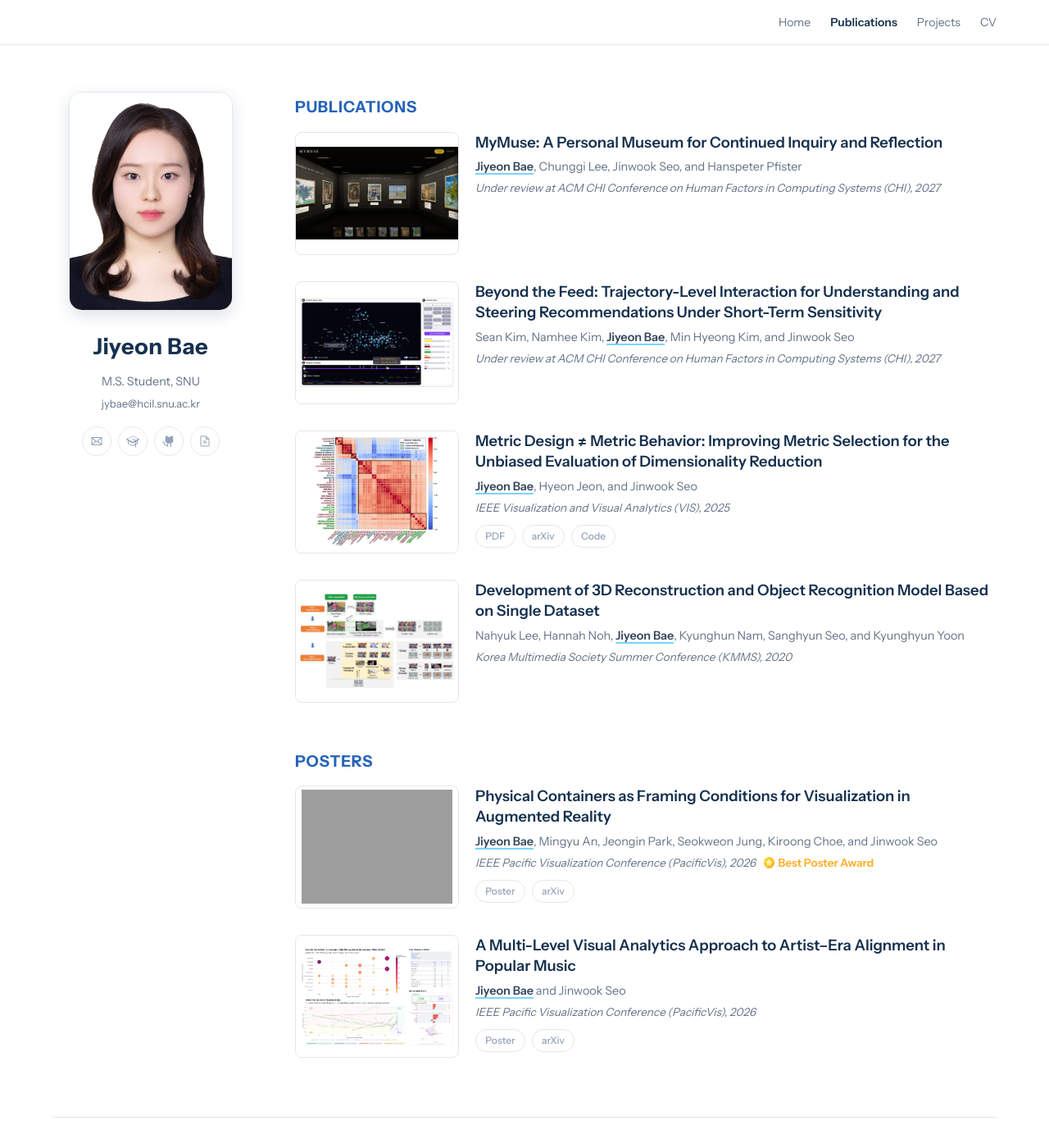
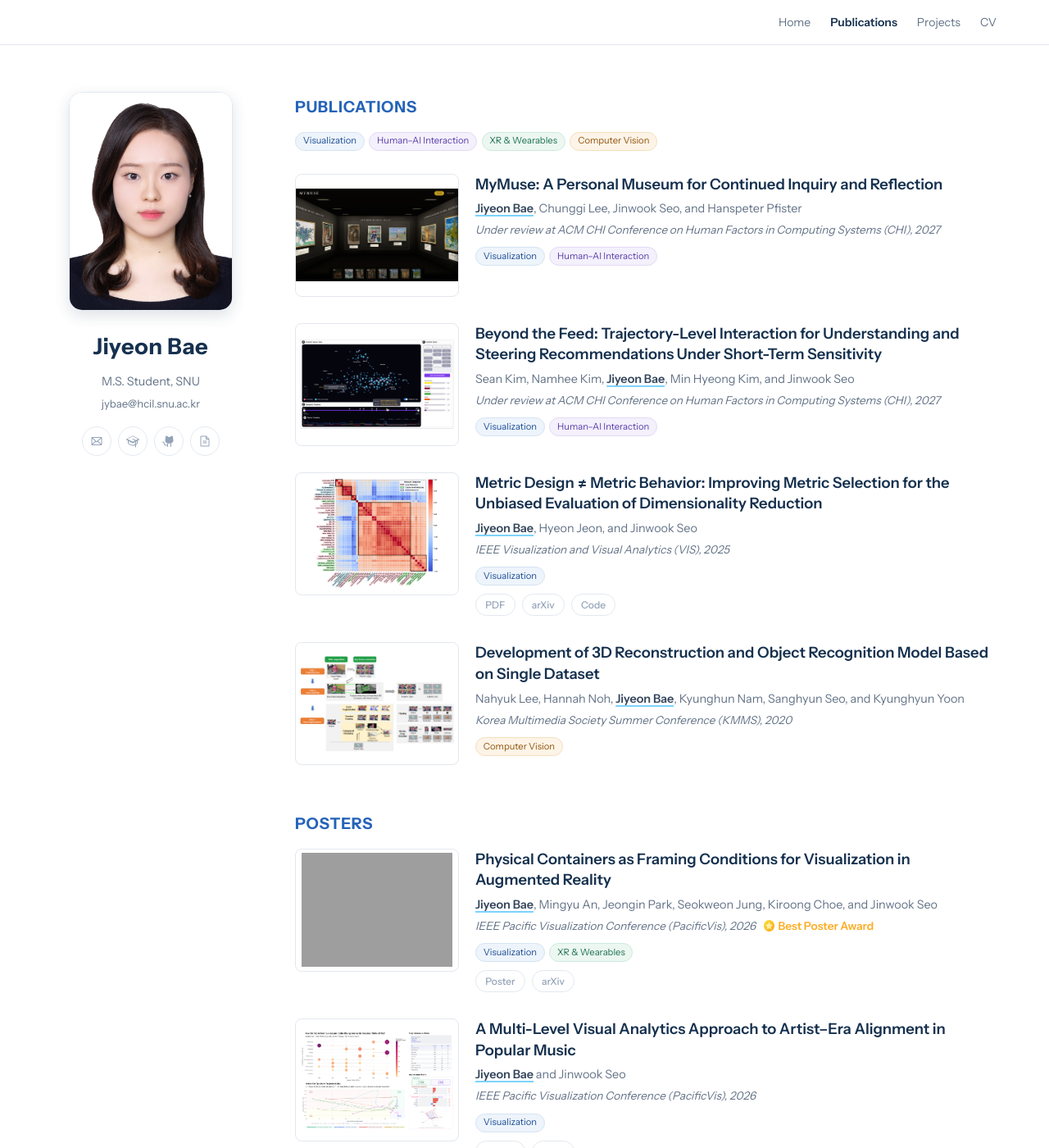
Before and after one commit to JiyeonBae/jiyeonbae.github.io, a Jekyll site: the page built from publications.md, in a window 1280 px wide and 1400 px high. Shown: the whole window at 82% size. Built offline with Jekyll 4.4.1, drawn with Linux system fonts in a browser that asks for light colours; grey boxes are pictures that could not be loaded.

Commit message:
Add color-coded topic tags and filter to publications
- Tag each publication/poster by topic (Visualization, Human-AI
  Interaction, XR & Wearables, Computer Vision) with per-topic colors
- Add toggleable topic filter on the Publications page (all on by default)
- Version CSS/JS URLs by build time to avoid stale browser caches
- Remove PDF button from the Dot. project

Co-Authored-By: Claude Opus 5.5 <noreply@anthropic.com>

```diff
--- a/_layouts/default.html
+++ b/_layouts/default.html
@@ -8,7 +8,7 @@
   <link rel="preconnect" href="https://fonts.googleapis.com">
   <link rel="preconnect" href="https://fonts.gstatic.com" crossorigin>
   <link href="https://fonts.googleapis.com/css2?family=Instrument+Sans:wght@400;500;600;700&display=swap" rel="stylesheet">
-  <link rel="stylesheet" href="/assets/css/custom.css">
+  <link rel="stylesheet" href="/assets/css/custom.css?v={{ site.time | date: '%s' }}">
 </head>
 <body>
   <header class="nav">
--- a/assets/css/custom.css
+++ b/assets/css/custom.css
@@ -214,6 +214,44 @@ a:hover { color: var(--accent-dk); text-decoration: underline; }
   color: var(--accent-dk);
 }
 
+/* ===== Publication topic tags + filter ===== */
+.pub-tags { display: flex; flex-wrap: wrap; gap: .35rem; margin: 0 0 .6rem; }
+/* Per-topic palette: same soft tone, different hue */
+.t-vis { --tag-bg: #eef4fb; --tag-bd: #d6e3f3; --tag-fg: #1d4f96; }
+.t-hai { --tag-bg: #f4f0fc; --tag-bd: #e3daf6; --tag-fg: #5b3fa8; }
+.t-xr  { --tag-bg: #ecf7f2; --tag-bd: #cdeadc; --tag-fg: #1f7351; }
+.t-cv  { --tag-bg: #fdf4e7; --tag-bd: #f3dfbd; --tag-fg: #92560f; }
+.pub-tag {
+  padding: .1rem .55rem;
+  font-size: .7rem;
+  border-radius: 9999px;
+  background: var(--tag-bg, var(--chip-bg));
+  border: 1px solid var(--tag-bd, var(--chip-bd));
+  color: var(--tag-fg, var(--accent-dk));
+}
+.pub-filter { display: flex; flex-wrap: wrap; gap: .35rem; margin: 0 0 1.75rem; }
+/* Same size as .pub-tag; off = neutral gray, on = matches the tag chip */
+.pub-filter button {
+  padding: .1rem .55rem;
+  font: inherit;
+  font-size: .7rem;
+  line-height: inherit;
+  border-radius: 9999px;
+  border: 1px solid var(--line);
+  background: #fff;
+  color: var(--ink-400);
+  cursor: pointer;
+  transition: color .2s, border-color .2s, background .2s;
+}
+.pub-filter button:hover { color: var(--tag-fg, var(--accent)); border-color: var(--tag-fg, var(--accent)); }
+.pub-filter button[aria-pressed="true"] {
+  background: var(--tag-bg, var(--chip-bg));
+  border-color: var(--tag-bd, var(--chip-bd));
+  color: var(--tag-fg, var(--accent-dk));
+}
+.is-filtered-out { display: none !important; }
+.pub-empty { margin: 0; font-size: .9rem; color: var(--ink-400); }
+
 /* ===== Publications (with thumbnail) ===== */
 .pubs { display: flex; flex-direction: column; gap: 2rem; }
 .pub {
--- /dev/null
+++ b/assets/js/pub-filter.js
@@ -0,0 +1,38 @@
+// Toggle topic buttons to filter publications/posters. All topics start on;
+// an item is shown when at least one of its topics is on.
+(function () {
+  var buttons = document.querySelectorAll('.pub-filter button');
+  if (!buttons.length) return;
+  var items = document.querySelectorAll('.pub[data-tags]');
+
+  function apply() {
+    var active = [];
+    buttons.forEach(function (b) {
+      if (b.getAttribute('aria-pressed') === 'true') active.push(b.dataset.filter);
+    });
+    items.forEach(function (item) {
+      var tags = item.dataset.tags.split(' ');
+      var show = active.some(function (t) { return tags.indexOf(t) !== -1; });
+      item.classList.toggle('is-filtered-out', !show);
+    });
+    // Hide a section when none of its items match, but keep the one holding
+    // the filter buttons visible (with an empty-state note) so it can be undone.
+    document.querySelectorAll('section.block').forEach(function (sec) {
+      if (!sec.querySelector('.pub[data-tags]')) return;
+      var empty = !sec.querySelector('.pub[data-tags]:not(.is-filtered-out)');
+      if (sec.querySelector('.pub-filter')) {
+        var note = sec.querySelector('.pub-empty');
+        if (note) note.hidden = !empty;
+      } else {
+        sec.classList.toggle('is-filtered-out', empty);
+      }
+    });
+  }
+
+  buttons.forEach(function (b) {
+    b.addEventListener('click', function () {
+      b.setAttribute('aria-pressed', b.getAttribute('aria-pressed') === 'true' ? 'false' : 'true');
+      apply();
+    });
+  });
+})();
--- a/publications.md
+++ b/publications.md
@@ -6,8 +6,14 @@ permalink: /publications/
 
 <section class="block" id="publications">
   <h2 class="block-title">Publications</h2>
+  <div class="pub-filter" role="group" aria-label="Filter by topic">
+    <button type="button" class="t-vis" data-filter="vis" aria-pressed="true">Visualization</button>
+    <button type="button" class="t-hai" data-filter="hai" aria-pressed="true">Human&ndash;AI Interaction</button>
+    <button type="button" class="t-xr" data-filter="xr" aria-pressed="true">XR &amp; Wearables</button>
+    <button type="button" class="t-cv" data-filter="cv" aria-pressed="true">Computer Vision</button>
+  </div>
   <div class="pubs">
-    <article class="pub">
+    <article class="pub" data-tags="vis hai">
       <div class="pub-thumb pub-thumb--bleed">
         <img src="/mymuse.png" alt="paper teaser" onerror="this.style.display='none'">
       </div>
@@ -15,9 +21,10 @@ permalink: /publications/
         <h3 class="pub-title">MyMuse: A Personal Museum for Continued Inquiry and Reflection</h3>
         <p class="pub-authors"><strong>Jiyeon Bae</strong>, Chunggi Lee, Jinwook Seo, and Hanspeter Pfister</p>
         <p class="pub-cite">Under review at ACM CHI Conference on Human Factors in Computing Systems (CHI), 2027</p>
+        <div class="pub-tags"><span class="pub-tag t-vis">Visualization</span><span class="pub-tag t-hai">Human&ndash;AI Interaction</span></div>
       </div>
     </article>
-    <article class="pub">
+    <article class="pub" data-tags="vis hai">
       <div class="pub-thumb">
         <img src="/beyond-the-feed.png" alt="paper teaser" onerror="this.style.display='none'">
       </div>
@@ -25,9 +32,10 @@ permalink: /publications/
         <h3 class="pub-title">Beyond the Feed: Trajectory-Level Interaction for Understanding and Steering Recommendations Under Short-Term Sensitivity</h3>
         <p class="pub-authors">Sean Kim, Namhee Kim, <strong>Jiyeon Bae</strong>, Min Hyeong Kim, and Jinwook Seo</p>
         <p class="pub-cite">Under review at ACM CHI Conference on Human Factors in Computing Systems (CHI), 2027</p>
+        <div class="pub-tags"><span class="pub-tag t-vis">Visualization</span><span class="pub-tag t-hai">Human&ndash;AI Interaction</span></div>
       </div>
     </article>
-    <article class="pub">
+    <article class="pub" data-tags="vis">
       <div class="pub-thumb">
         <img src="/paper.png" alt="paper teaser">
       </div>
@@ -35,6 +43,7 @@ permalink: /publications/
         <h3 class="pub-title">Metric Design &ne; Metric Behavior: Improving Metric Selection for the Unbiased Evaluation of Dimensionality Reduction</h3>
         <p class="pub-authors"><strong>Jiyeon Bae</strong>, Hyeon Jeon, and Jinwook Seo</p>
         <p class="pub-cite">IEEE Visualization and Visual Analytics (VIS), 2025</p>
+        <div class="pub-tags"><span class="pub-tag t-vis">Visualization</span></div>
         <div class="pub-links">
           <a href="https://arxiv.org/pdf/2507.02225" target="_blank" rel="noopener noreferrer">PDF</a>
           <a href="https://arxiv.org/abs/2507.02225" target="_blank" rel="noopener noreferrer">arXiv</a>
@@ -42,7 +51,7 @@ permalink: /publications/
         </div>
       </div>
     </article>
-    <article class="pub">
+    <article class="pub" data-tags="cv">
       <div class="pub-thumb">
         <img src="/project/dataset.png" alt="paper teaser" onerror="this.style.display='none'">
       </div>
@@ -50,15 +59,17 @@ permalink: /publications/
         <h3 class="pub-title">Development of 3D Reconstruction and Object Recognition Model Based on Single Dataset</h3>
         <p class="pub-authors">Nahyuk Lee, Hannah Noh, <strong>Jiyeon Bae</strong>, Kyunghun Nam, Sanghyun Seo, and Kyunghyun Yoon</p>
         <p class="pub-cite">Korea Multimedia Society Summer Conference (KMMS), 2020</p>
+        <div class="pub-tags"><span class="pub-tag t-cv">Computer Vision</span></div>
       </div>
     </article>
   </div>
+  <p class="pub-empty" hidden>No publications for the selected topics.</p>
 </section>
 
 <section class="block">
   <h2 class="block-title">Posters</h2>
   <div class="pubs">
-    <article class="pub">
+    <article class="pub" data-tags="vis xr">
       <div class="pub-thumb">
         <img src="/poster-ar.png" alt="poster teaser" onerror="this.style.display='none'">
       </div>
@@ -66,13 +77,14 @@ permalink: /publications/
         <h3 class="poster-title">Physical Containers as Framing Conditions for Visualization in Augmented Reality</h3>
         <p class="pub-authors"><strong>Jiyeon Bae</strong>, Mingyu An, Jeongin Park, Seokweon Jung, Kiroong Choe, and Jinwook Seo</p>
         <p class="pub-cite">IEEE Pacific Visualization Conference (PacificVis), 2026<span class="award"><img class="award-badge" src="/reward.png" alt="Award">Best Poster Award</span></p>
+        <div class="pub-tags"><span class="pub-tag t-vis">Visualization</span><span class="pub-tag t-xr">XR &amp; Wearables</span></div>
         <div class="pub-links">
           <a href="/poster-ar.pdf" target="_blank" rel="noopener noreferrer">Poster</a>
           <a href="https://arxiv.org/abs/2603.21637" target="_blank" rel="noopener noreferrer">arXiv</a>
         </div>
       </div>
     </article>
-    <article class="pub">
+    <article class="pub" data-tags="vis">
       <div class="pub-thumb">
         <img src="/poster-music.png" alt="poster teaser" onerror="this.style.display='none'">
       </div>
@@ -80,6 +92,7 @@ permalink: /publications/
         <h3 class="poster-title">A Multi-Level Visual Analytics Approach to Artist&ndash;Era Alignment in Popular Music</h3>
         <p class="pub-authors"><strong>Jiyeon Bae</strong> and Jinwook Seo</p>
         <p class="pub-cite">IEEE Pacific Visualization Conference (PacificVis), 2026</p>
+        <div class="pub-tags"><span class="pub-tag t-vis">Visualization</span></div>
         <div class="pub-links">
           <a href="/poster-music.pdf" target="_blank" rel="noopener noreferrer">Poster</a>
           <a href="https://arxiv.org/abs/2603.21624" target="_blank" rel="noopener noreferrer">arXiv</a>
@@ -88,3 +101,5 @@ permalink: /publications/
     </article>
   </div>
 </section>
+
+<script src="/assets/js/pub-filter.js?v={{ site.time | date: '%s' }}"></script>
```
Also changed, not shown: index.md (+12 -6 lines), projects.md (+1 -1 lines).
